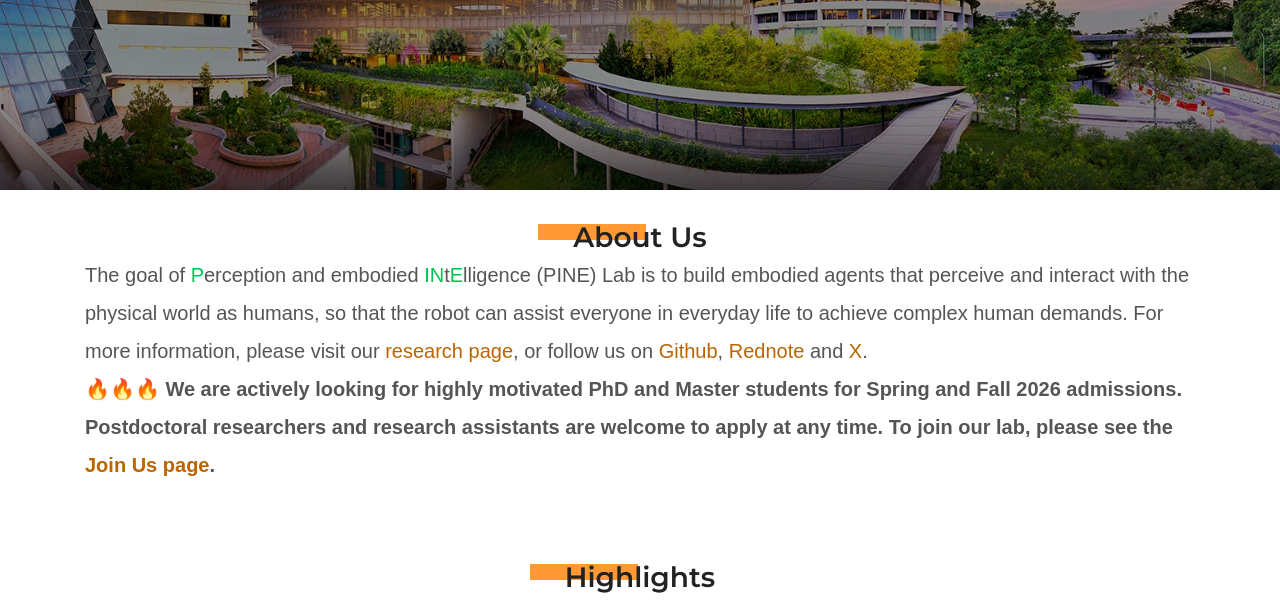
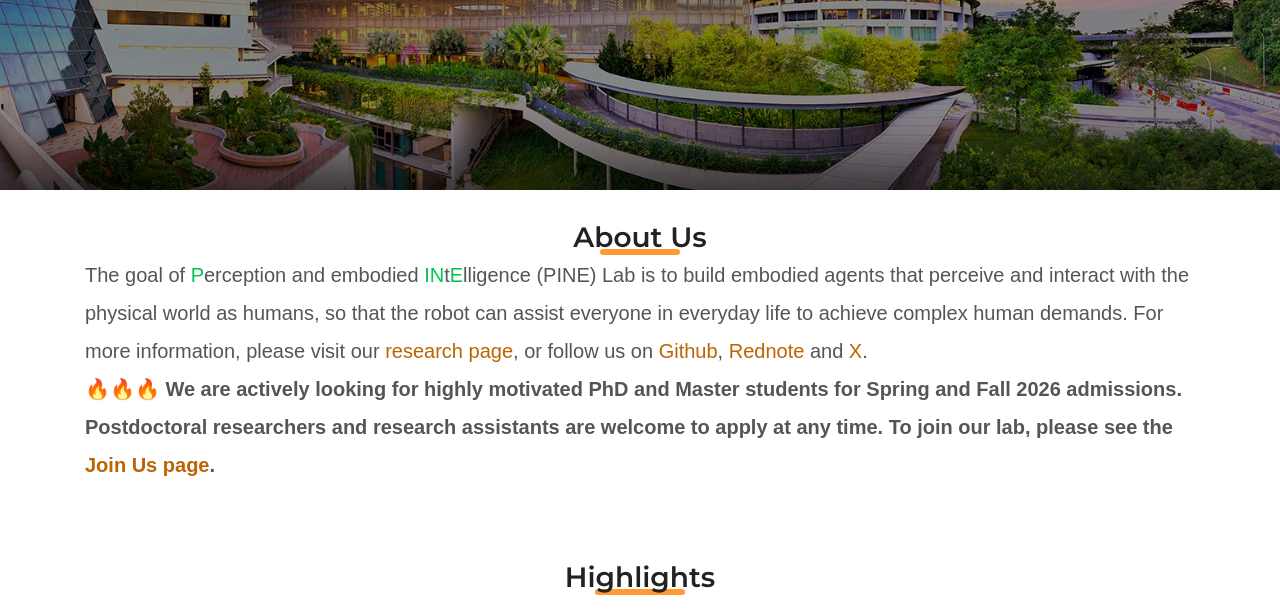
Before and after one commit to PINE-Lab-NTU/PINE-Lab-NTU.github.io, a plain HTML site: page index.html in a window 1280 px wide. Shown: the part 135-744 px from the top of the page. Drawn offline with nearby package versions, Linux system fonts and the light colour scheme; some packages are replaced by stand-ins of ours; grey boxes are pictures that could not be loaded; a script that the page names is missing; a web font is replaced by a local one.

Commit message:
update home

```diff
--- a/static/css/style.css
+++ b/static/css/style.css
@@ -528,7 +528,7 @@ fieldset {
 	position: relative;
 	z-index: 1;
 }
-.section-title span::before {
+/* .section-title span::before {
 	position: absolute;
 	content: '';
 	width: 108px;
@@ -537,6 +537,23 @@ fieldset {
 	top: 4px;
 	left: -35px;
 	z-index: -1;
+} */
+
+.section-title span {
+	position: relative;
+	display: inline-block;
+}
+
+.section-title span::before {
+	position: absolute;
+	content: '';
+	width: 60%;
+	height: 6px;
+	background: #FF9933;
+	bottom: 0;
+	left: 20%;
+	z-index: -1;
+	border-radius: 3px;
 }
 .section-title h2 {
 	font-size: 40px;
```
